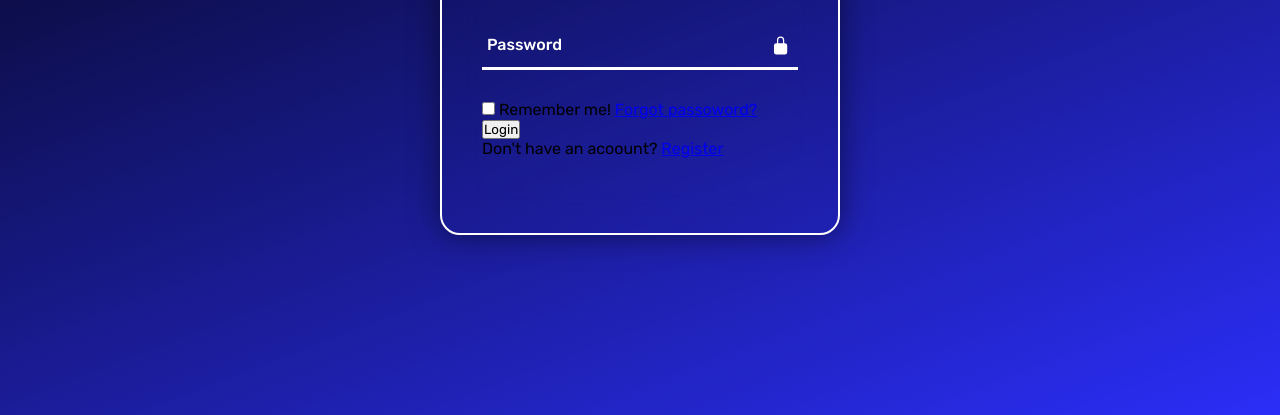
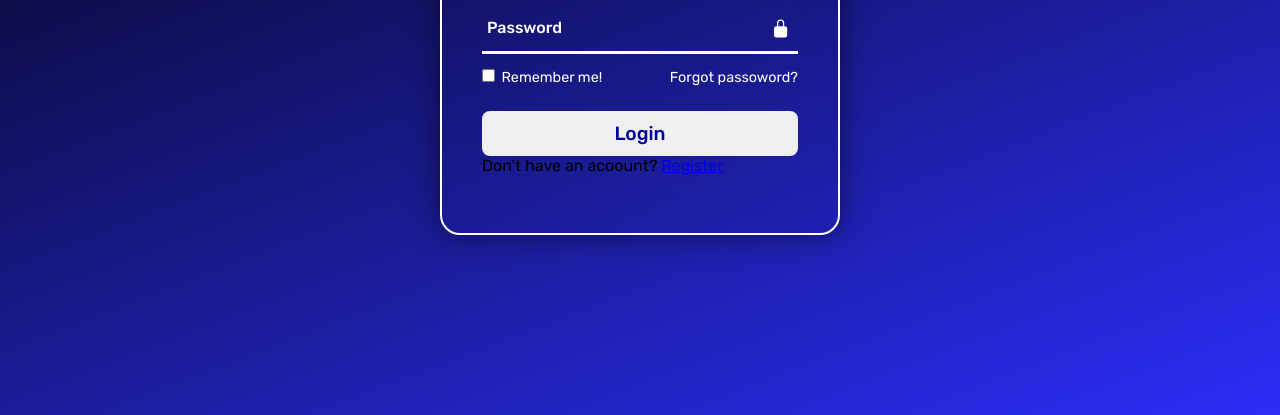
Before and after one commit to kacper-grudzinski/LoginPage, a website built with Parcel: page src/index.html in a window 1280 px wide. Shown: the part 385-800 px from the top of the page. Built offline with nearby package versions, Linux system fonts and the light colour scheme.

Commit message:
Style login button

```diff
--- a/src/style.css
+++ b/src/style.css
@@ -152,3 +152,37 @@ header {
     color: white;
     line-height: 57px;
 }
+
+.remember-forgot{
+    font-size: 0.9em;
+    color: white;
+    margin: -15px 0 15px 0;
+    display: flex;
+    justify-content: space-between;
+}
+
+.remember-forgot label input{
+    margin-right: 3px;
+}
+
+.remember-forgot a{
+    color: white;
+    text-decoration: none;
+}
+
+.remember-forgot a:hover{
+    text-decoration: underline;
+}
+
+.btn{
+    width: 100%;
+    height: 45px;
+    border: none;
+    outline: none;
+    border-radius: 8px;
+    cursor: pointer;
+    margin-top: 10px;
+    font-size: 1.2em;
+    font-weight: 500;
+    color: rgb(0, 3, 158);
+}
```
